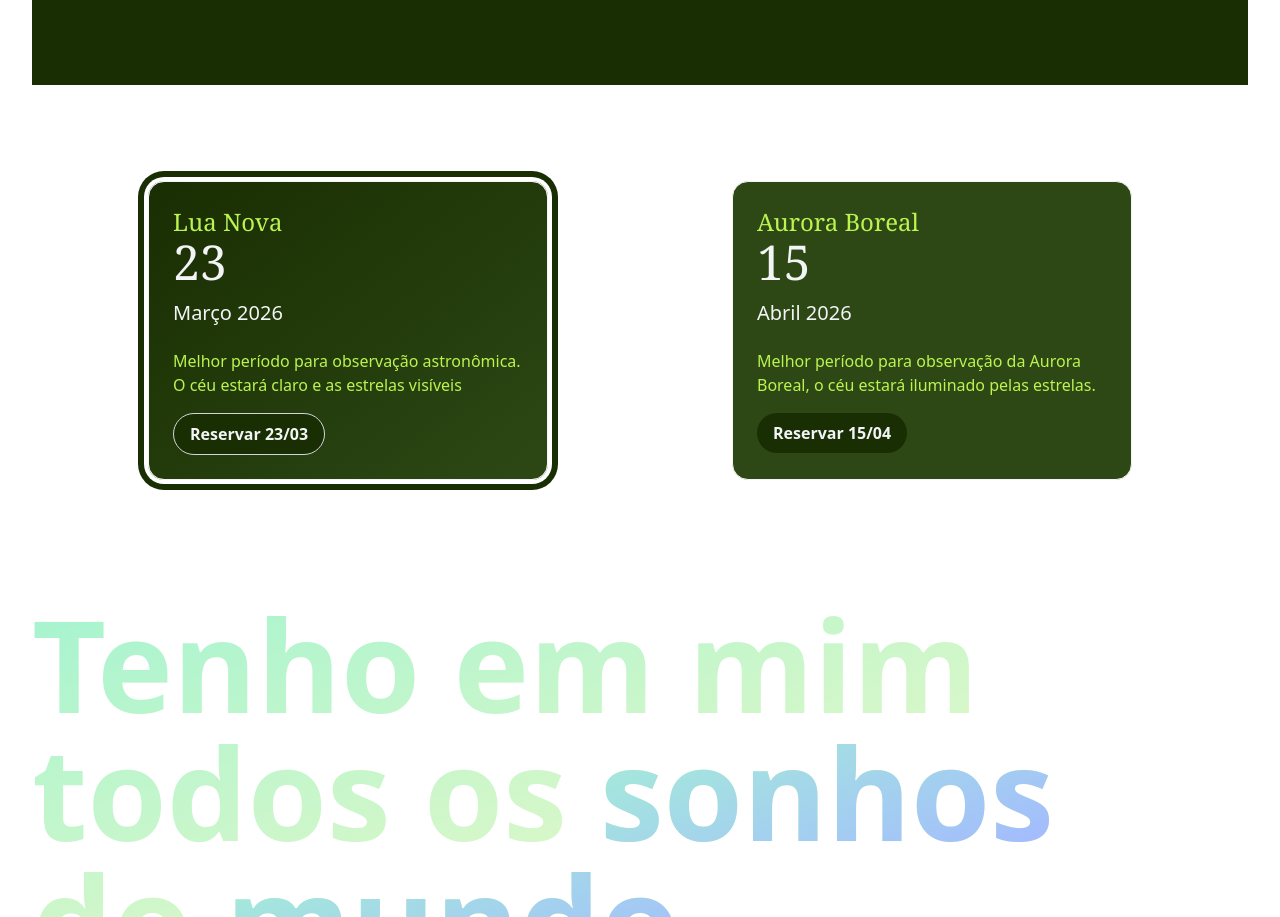
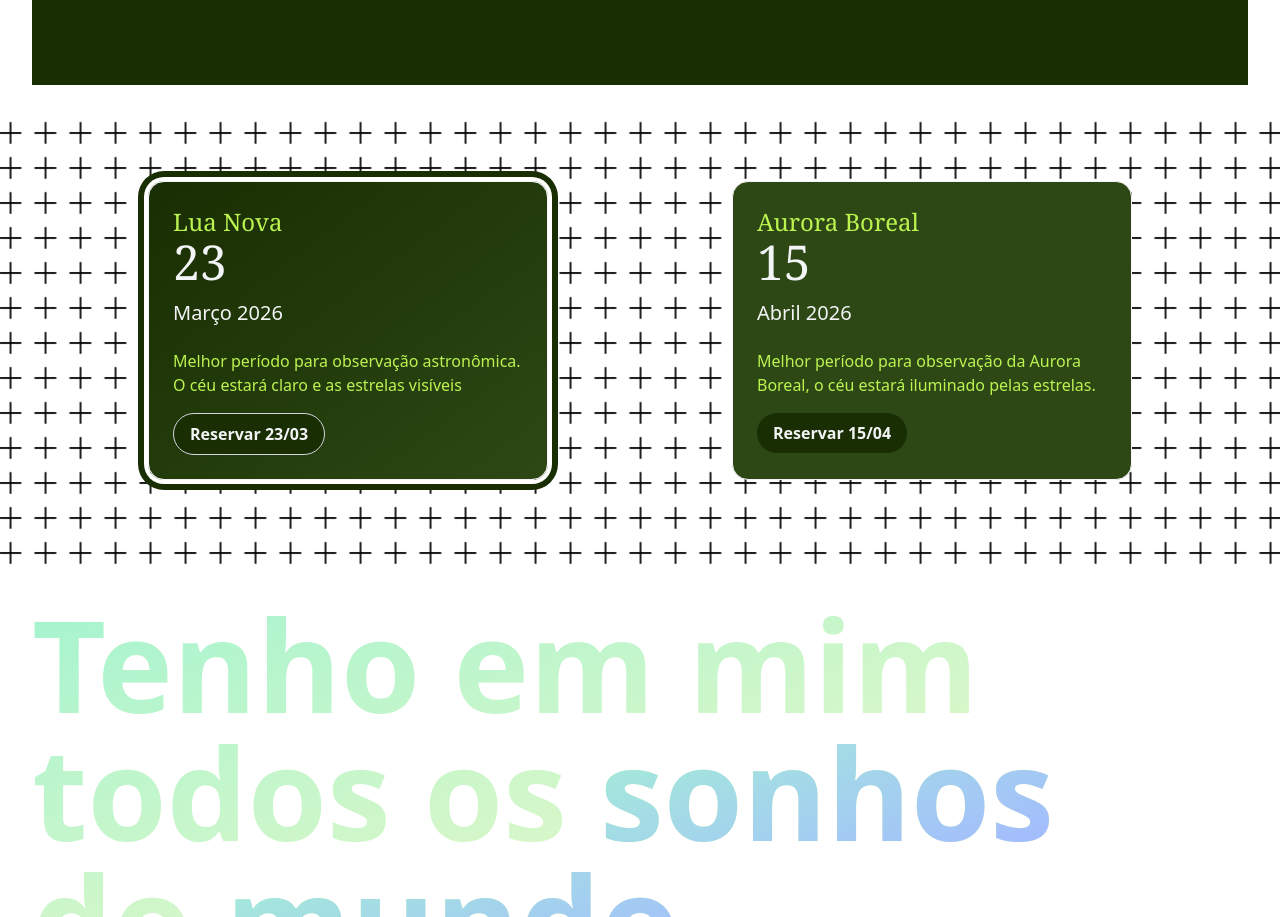
Before and after one commit to arthurmanse/estudo-tailwindcss, a plain HTML site: page index.html in a window 1280 px wide. Shown: the part 3578-4495 px from the top of the page. Drawn offline with Linux system fonts and the light colour scheme.

Commit message:
alterando pasta da imagem

```diff
--- a/index.html
+++ b/index.html
@@ -177,7 +177,7 @@ npx tailwindcss -i ./input.css -o ./dist/output.css --watch
     </div>
   </section>
 
-  <section class="p-8 bg-[url('./fundo02.png')] bg-repeat w-full overflow-hidden bg-center">
+  <section class="p-8 bg-[url('../img/fundo02.png')] bg-repeat w-full overflow-hidden bg-center">
 
     <div class="flex flex-row flex-wrap my-8 mx-8 justify-around gap-4 *:max-w-lg ">
 
```
Also changed, not shown: dist/output.css, img/fundo02.png (renamed from fundo02.png).
